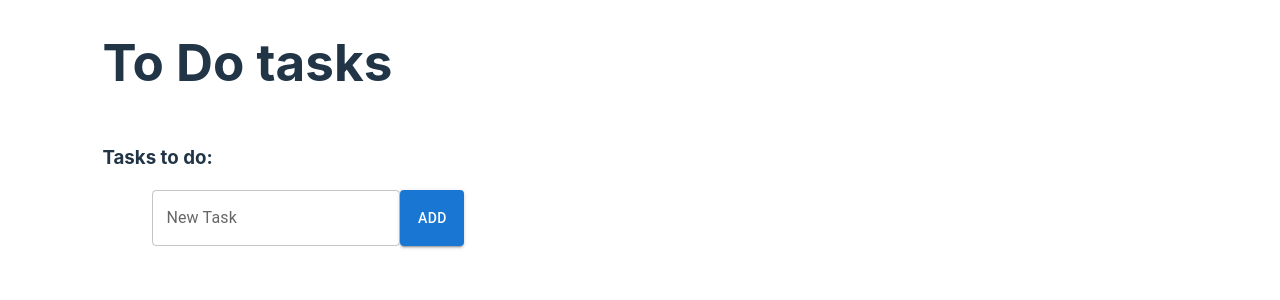
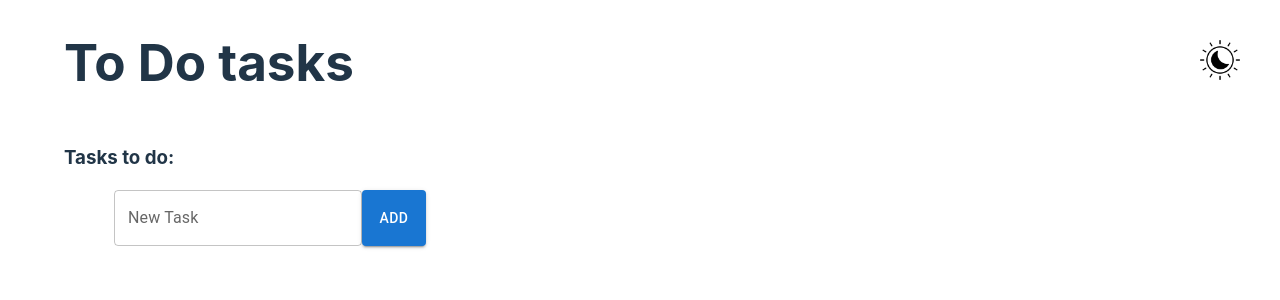
Before and after one commit to binay-das/to-do-React, a React (Vite) app: page / in a window 1280 px wide. Shown: the top 300 px of the page. Built offline with nearby package versions, Linux system fonts and the light colour scheme.

Commit message:
Few changes

```diff
--- /dev/null
+++ b/src/components/Theme.css
@@ -0,0 +1,8 @@
+.mode img {
+    background: none;
+    width: 40px;
+
+    position: fixed;
+    top: 40px;
+    right: 40px;
+}
--- /dev/null
+++ b/src/components/Theme.jsx
@@ -0,0 +1,21 @@
+// import {lightTheme} from "../assets/lightTheme.png"
+
+import "./Theme.css";
+import { useState } from "react";
+
+let lightUrl = "../assets/lightTheme.png";
+let darkUrl = "../assets/darkTheme.png";
+
+
+export default function Theme () {
+    let [theme, setTheme] = useState(false);
+    let themeToggle = () => {
+        setTheme(!theme);
+        console.log(theme);
+    }
+    return(
+        <div className="mode">
+            {theme? <img onClick={themeToggle} src={lightUrl} alt="light_mode" /> : <img onClick={themeToggle} src={darkUrl} alt="dark_mode" />}
+        </div>
+    );
+}
--- a/src/components/ToDo.jsx
+++ b/src/components/ToDo.jsx
@@ -1,4 +1,5 @@
 // import InputBox from "./InputBox";
+import Theme from "./Theme";
 import ToDoItem from "./ToDoItem";
 
 export default function ToDo () {
@@ -6,6 +7,7 @@ export default function ToDo () {
         <div>
             <h1>To Do tasks</h1>
             {/* <InputBox /> */}
+            {/* <Theme /> */}
             <ToDoItem />
         </div>
     );
--- a/src/components/ToDoItem.jsx
+++ b/src/components/ToDoItem.jsx
@@ -3,9 +3,12 @@ import { useState } from 'react';
 import Button from '@mui/material/Button';
 import { v4 as uuidv4 } from 'uuid';
 
+
 // import closeImg from "../assets/close.png"
 
 import "./ToDoItem.css";
+let lightUrl = "../assets/lightTheme.png";
+let darkUrl = "../assets/darkTheme.png";
 
 export default function ToDoItem() {
     let [todo, setTodo] = useState("");
@@ -13,6 +16,12 @@ export default function ToDoItem() {
 
     let handleTodo = (e) => {
         setTodo(e.target.value);
+    }
+
+    let [theme, setTheme] = useState(false);
+    let themeToggle = () => {
+        setTheme(!theme);
+        console.log(theme);
     }
 
     let update = () => {
@@ -35,7 +44,7 @@ export default function ToDoItem() {
         setTasks(
             tasks.filter((task) =>
                 task.id != currId
-        ));
+            ));
     }
 
     let markAsDone = (currId) => {
@@ -54,6 +63,10 @@ export default function ToDoItem() {
 
     return (
         <div className='container'>
+            <div className="mode">
+                {theme ? <img onClick={themeToggle} src={lightUrl} alt="light_mode" /> : <img onClick={themeToggle} src={darkUrl} alt="dark_mode" />}
+
+            </div>
             <h3>Tasks to do: </h3>
             <div className="input">
                 <TextField value={todo} onChange={handleTodo} id="outlined-basic" label="New Task" variant="outlined" />
--- a/src/index.css
+++ b/src/index.css
@@ -9,14 +9,14 @@
   /* color: rgba(255, 255, 255, 0.87); */
   /* background-color: #242424; */
 
-  background-color: #e4e4e456;
+  /* background-color: #e4e4e456;/ */
 
   font-synthesis: none;
   text-rendering: optimizeLegibility;
   -webkit-font-smoothing: antialiased;
   -moz-osx-font-smoothing: grayscale;
   display: flex;
-  padding-left: 8%;
+  padding-left: 5%;
 }
 
 a {
```
Also changed, not shown: public/assets/darkTheme.png (added), public/assets/lightTheme.png (added), src/components/ToDoItem.css (line endings or trailing spaces).
